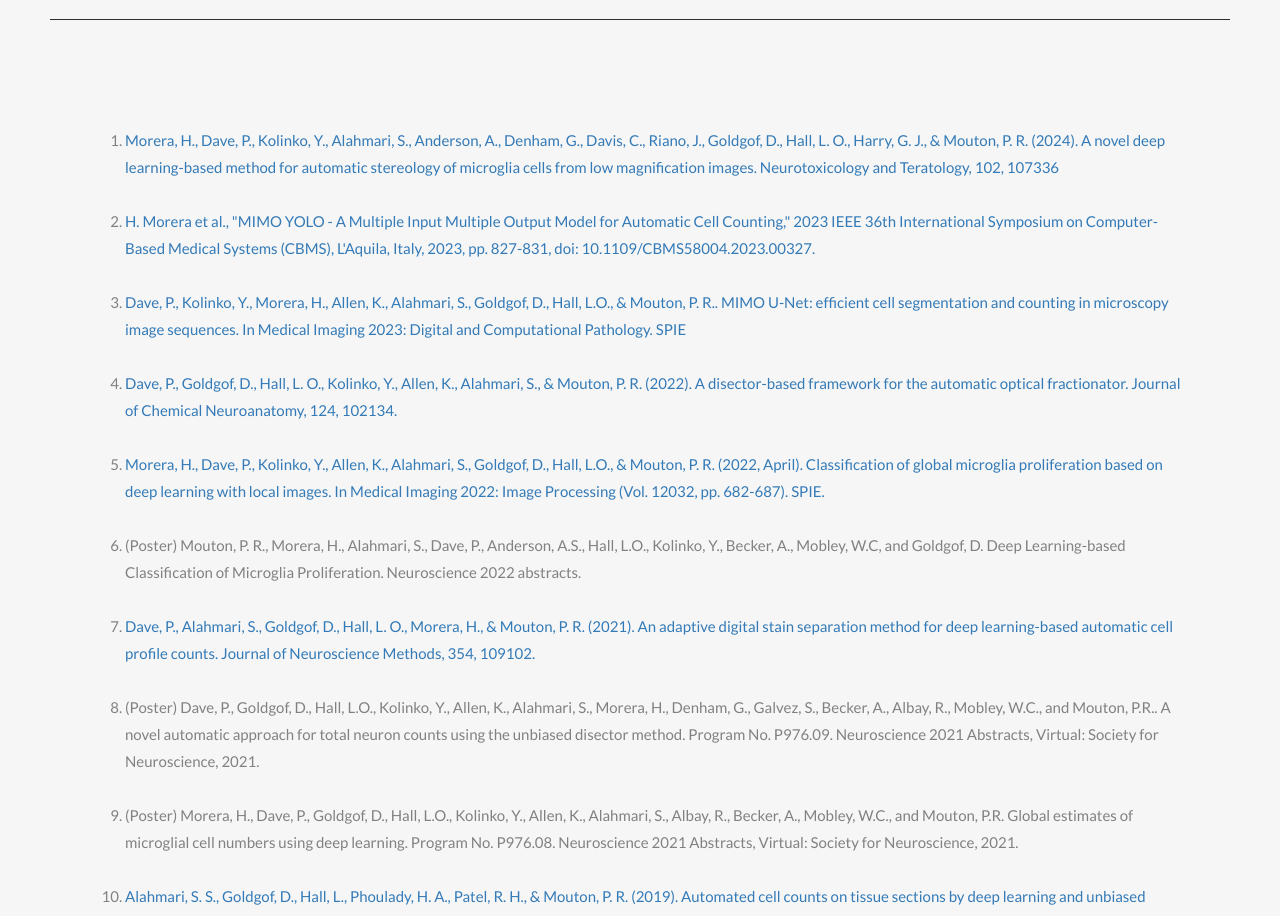
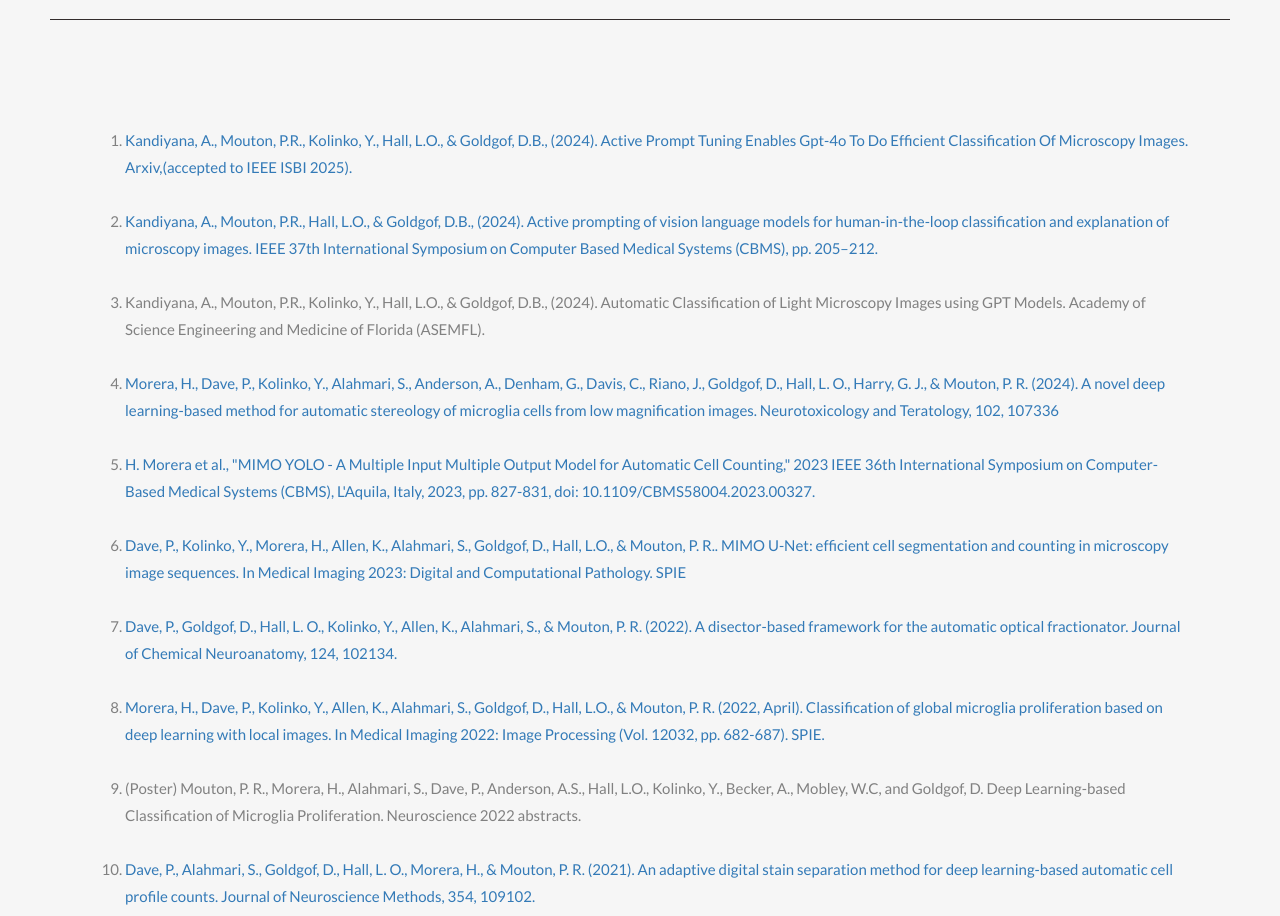
Before and after one commit to stalker0418/DL_Lab, a React (Create React App) app: page / in a window 1280 px wide. Shown: the part 1606-2522 px from the top of the page. Built offline with nearby package versions, Linux system fonts and the light colour scheme; the HTML template or start-up script is replaced by a standard one.

Commit message:
added latest publications from 2024

```diff
--- a/src/components/Services.js
+++ b/src/components/Services.js
@@ -13,6 +13,9 @@
                 <div className="row">
 
                     <ol style={{ listStyleType: 'decimal' }}>
+                        <li><a href="https://arxiv.org/abs/2411.02639">Kandiyana, A., Mouton, P.R., Kolinko, Y., Hall, L.O., & Goldgof, D.B., (2024). Active Prompt Tuning Enables Gpt-4o To Do Efficient Classification Of Microscopy Images. Arxiv,(accepted to IEEE ISBI 2025).</a></li><br/>
+                        <li><a href="https://www.computer.org/csdl/proceedings-article/cbms/2024/847200a205/1YRNfoR7Moo">Kandiyana, A., Mouton, P.R., Hall, L.O., & Goldgof, D.B., (2024). Active prompting of vision language models for human-in-the-loop classification and explanation of microscopy images. IEEE 37th International Symposium on Computer Based Medical Systems (CBMS), pp. 205–212.</a></li><br/>
+                        <li>Kandiyana, A., Mouton, P.R., Kolinko, Y., Hall, L.O., & Goldgof, D.B., (2024). Automatic Classification of Light Microscopy Images using GPT Models. Academy of Science Engineering and Medicine of Florida (ASEMFL).</li><br/>
                         <li><a href="https://doi.org/10.1016/j.ntt.2024.107336">Morera, H., Dave, P., Kolinko, Y., Alahmari, S., Anderson, A., Denham, G., Davis, C., Riano, J., Goldgof, D., Hall, L. O., Harry, G. J., & Mouton, P. R. (2024). A novel deep learning-based method for automatic stereology of microglia cells from low magnification images. Neurotoxicology and Teratology, 102, 107336</a></li><br/>
                         <li><a href="https://ieeexplore.ieee.org/abstract/document/10178757">H. Morera et al., "MIMO YOLO - A Multiple Input Multiple Output Model for Automatic Cell Counting," 2023 IEEE 36th International Symposium on Computer-Based Medical Systems (CBMS), L'Aquila, Italy, 2023, pp. 827-831, doi: 10.1109/CBMS58004.2023.00327.</a></li><br/>
                         <li><a href="https://www.spiedigitallibrary.org/conference-proceedings-of-spie/12471/124710R/MIMO-U-Net--efficient-cell-segmentation-and-counting-in/10.1117/12.2655627.full">Dave, P., Kolinko, Y., Morera, H., Allen, K., Alahmari, S., Goldgof, D., Hall, L.O., & Mouton, P. R.. MIMO U-Net: efficient cell segmentation and counting in microscopy image sequences. In Medical Imaging 2023: Digital and Computational Pathology. SPIE</a></li><br/>
```
Also changed, not shown: 2 other files (tests, documents, lock files or other folders).
